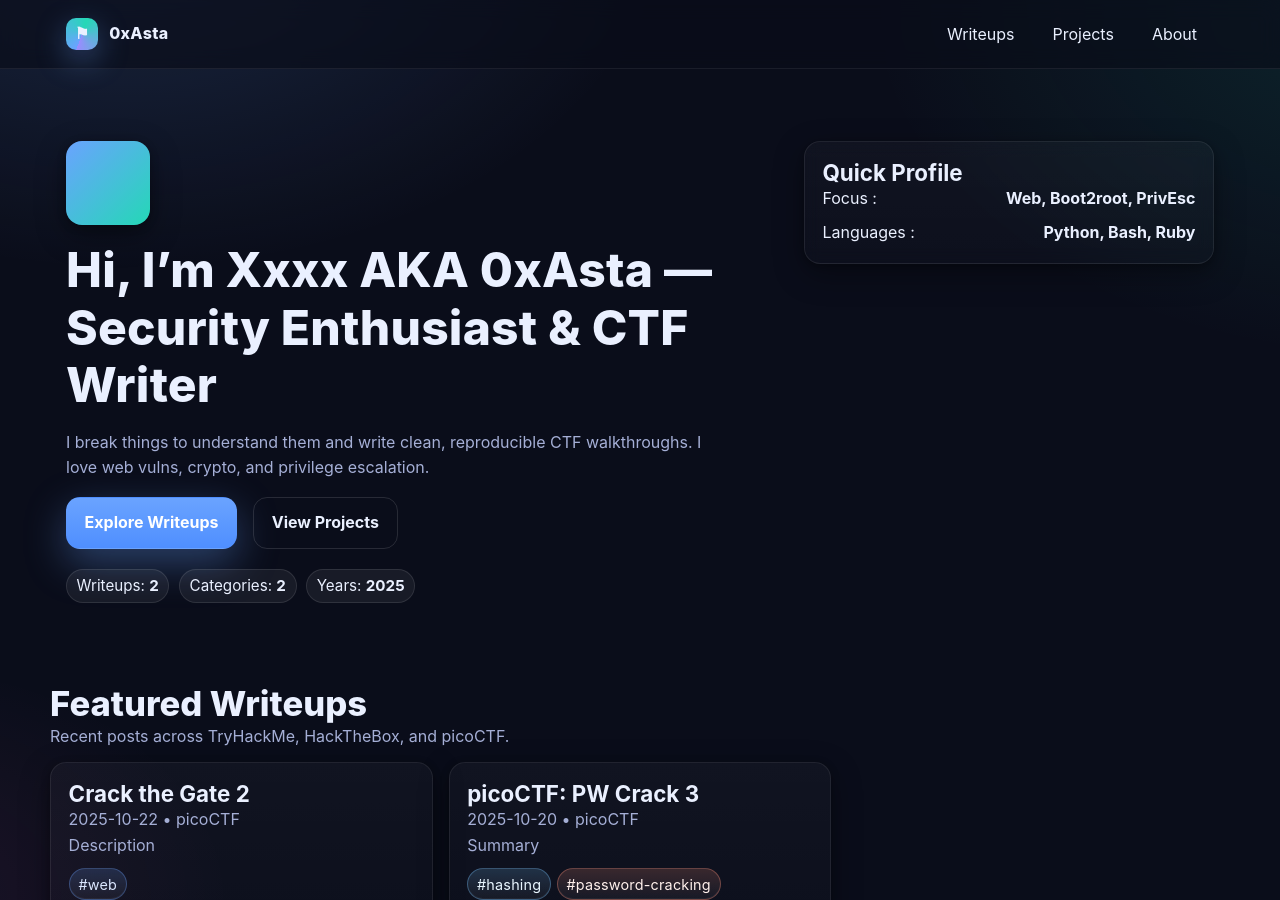
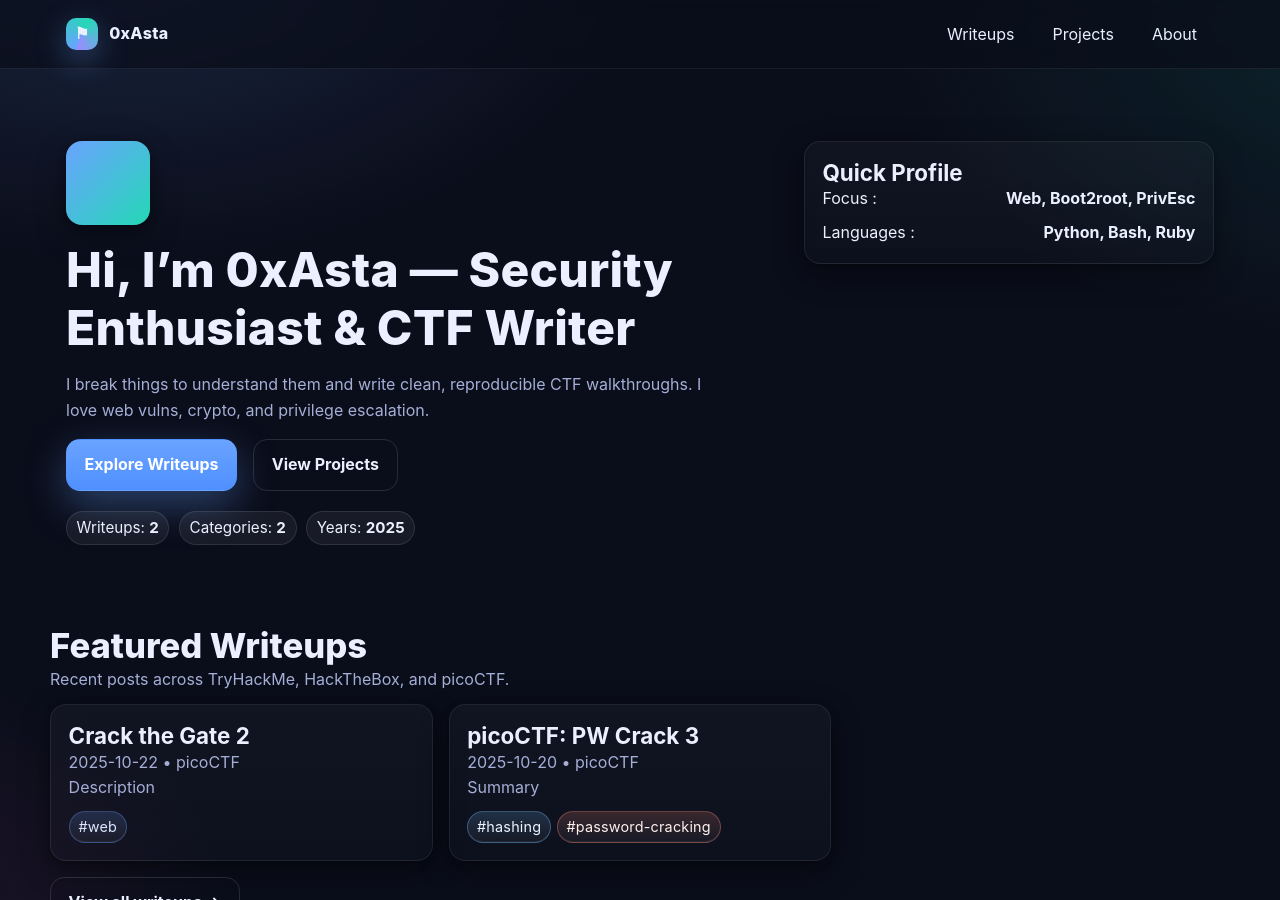
Before and after one commit to 0xAstaaa/0xAstaaa.github.io, a Jekyll site: the page built from index.html, in a window 1280 px wide and 900 px high. Built offline with Jekyll 4.4.1, drawn with Linux system fonts in a browser that asks for light colours.

Commit message:
Update index.html

```diff
--- a/index.html
+++ b/index.html
@@ -7,7 +7,7 @@ title: Home
   <div class="container hero__inner">
     <div class="hero__left">
       <div class="avatar avatar--xl" aria-hidden="true"></div>
-      <h1 class="hero__title">Hi, I’m {{ site.author.name | default: site.title }} AKA 0xAsta — Security Enthusiast & CTF Writer</h1>
+      <h1 class="hero__title">Hi, I’m 0xAsta — Security Enthusiast & CTF Writer</h1>
       <p class="hero__subtitle">
         I break things to understand them and write clean, reproducible CTF walkthroughs. I love web vulns, crypto, and privilege escalation.
       </p>
```
